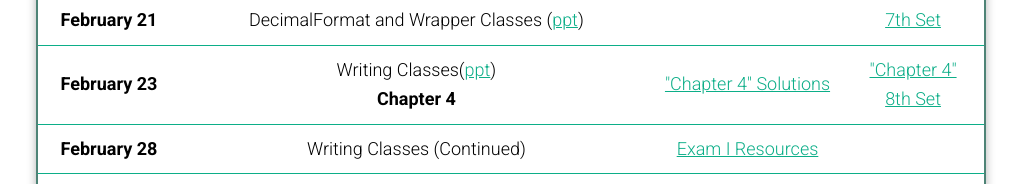
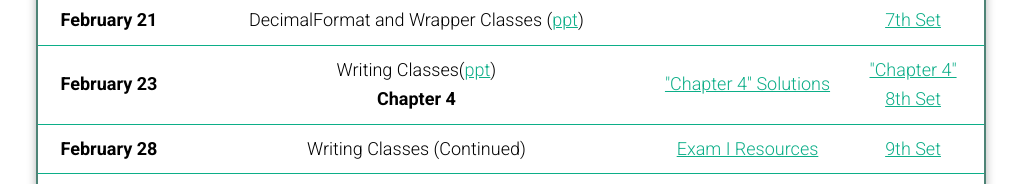
Before and after one commit to wissamfawaz/lau-coe211-computer-programming, a plain HTML site: page index.html in a window 1280 px wide. Shown: the part 940-1124 px from the top of the page, without its empty margins (129-1150 px from the left). Drawn offline with Linux system fonts and the light colour scheme; no server answers.

Commit message:
Uploaded 9th Set of Java Files

```diff
--- a/index.html
+++ b/index.html
@@ -160,7 +160,7 @@
           <td>
             <a href="./solutions/ExamIResources.zip">Exam I Resources</a>
           </td>
-          <td>&nbsp;</td>
+          <td><a href="./javaFiles/9thSet.zip">9th Set</a></td>
         </tr>
         <tr>
           <th scope="row">March 02</th>
```
Also changed, not shown: 1 other file.
